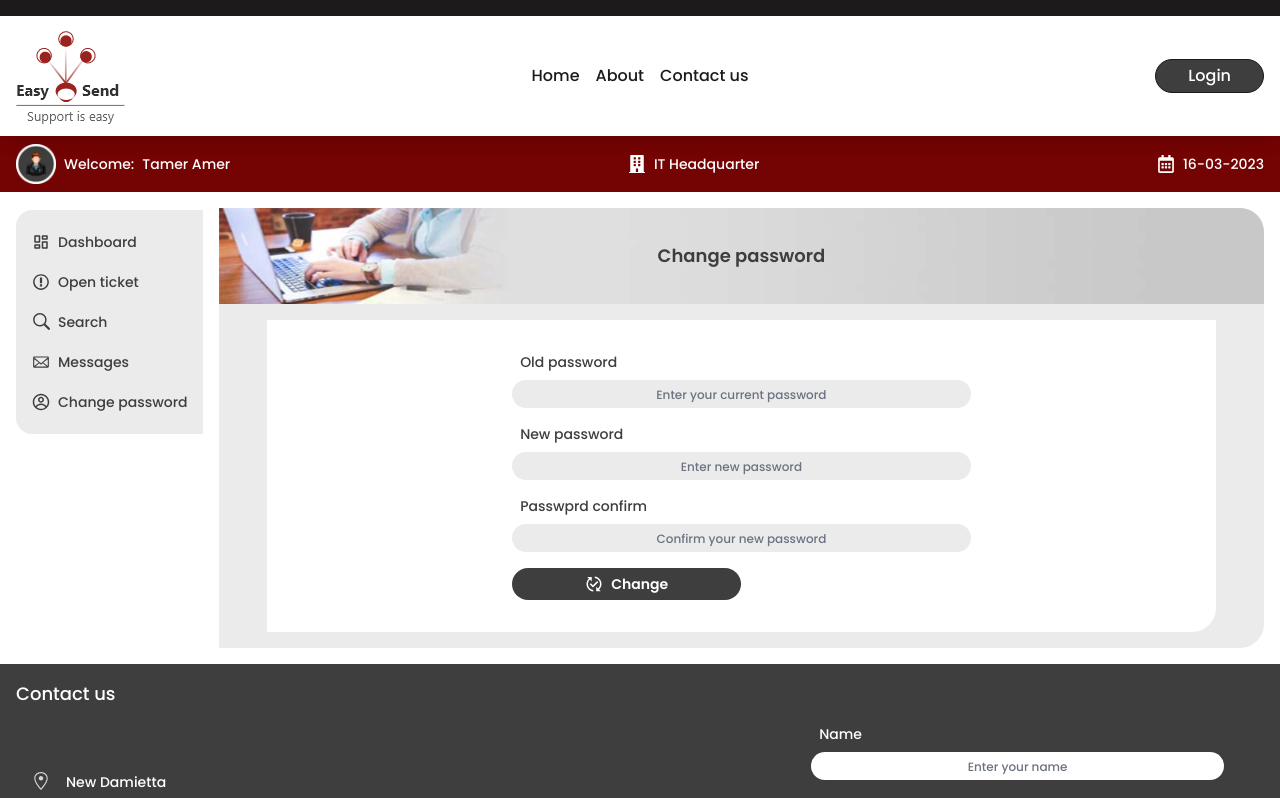
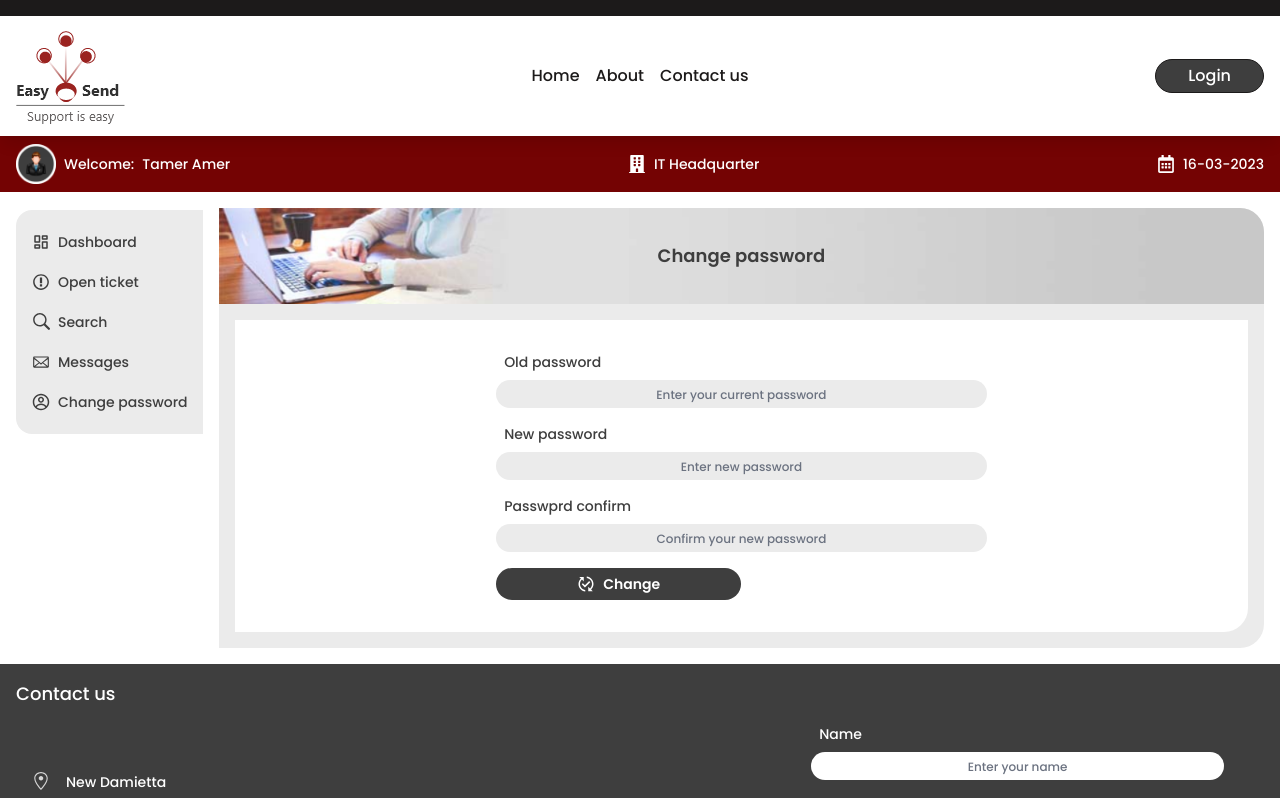
Before and after one commit to Tamer-E-Amer/Easy-Send-System, a React (Vite) app: page /dashboard/changePassword in a window 1280 px wide. Shown: the top 798 px of the page. Built offline with nearby package versions, Linux system fonts and the light colour scheme.

Commit message:
Adjust the paddings in the Change password form

```diff
--- a/src/pages/dashboard/ChangePassword.jsx
+++ b/src/pages/dashboard/ChangePassword.jsx
@@ -14,7 +14,7 @@ const ChangePassword = () => {
         <div className="w-full bg-gray-light-100 p-0  md:rounded-r-3xl  overflow-hidden">
           {/* Heder Image */}
           <PageImgHeader img="/imgs/add-data.png" title="Change password" />
-          <div className="p-4 md:px-8 lg:px-12 flex items-center justify-center w-full">
+          <div className="p-4 ">
             {/* form white container */}
             <div className="bg-white flex items-center justify-center w-full px-4 py-8  md:rounded-br-3xl">
               <form
```
